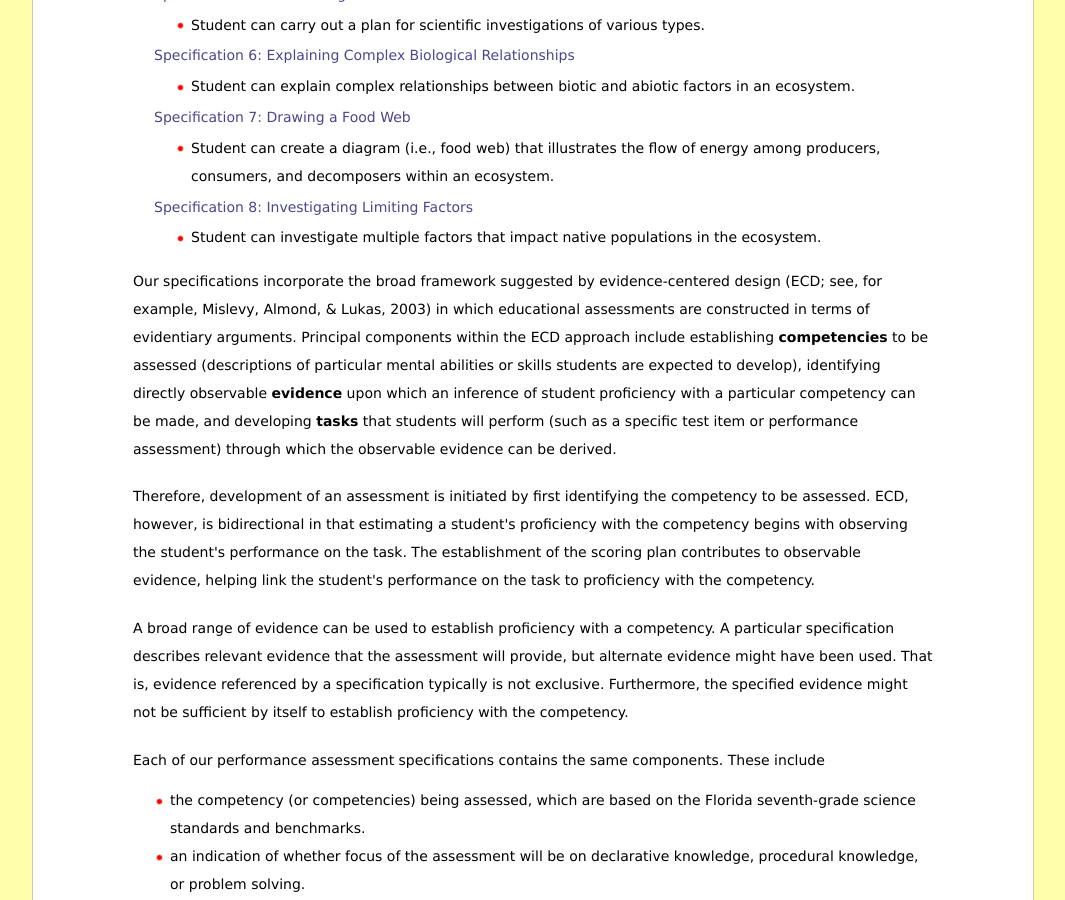
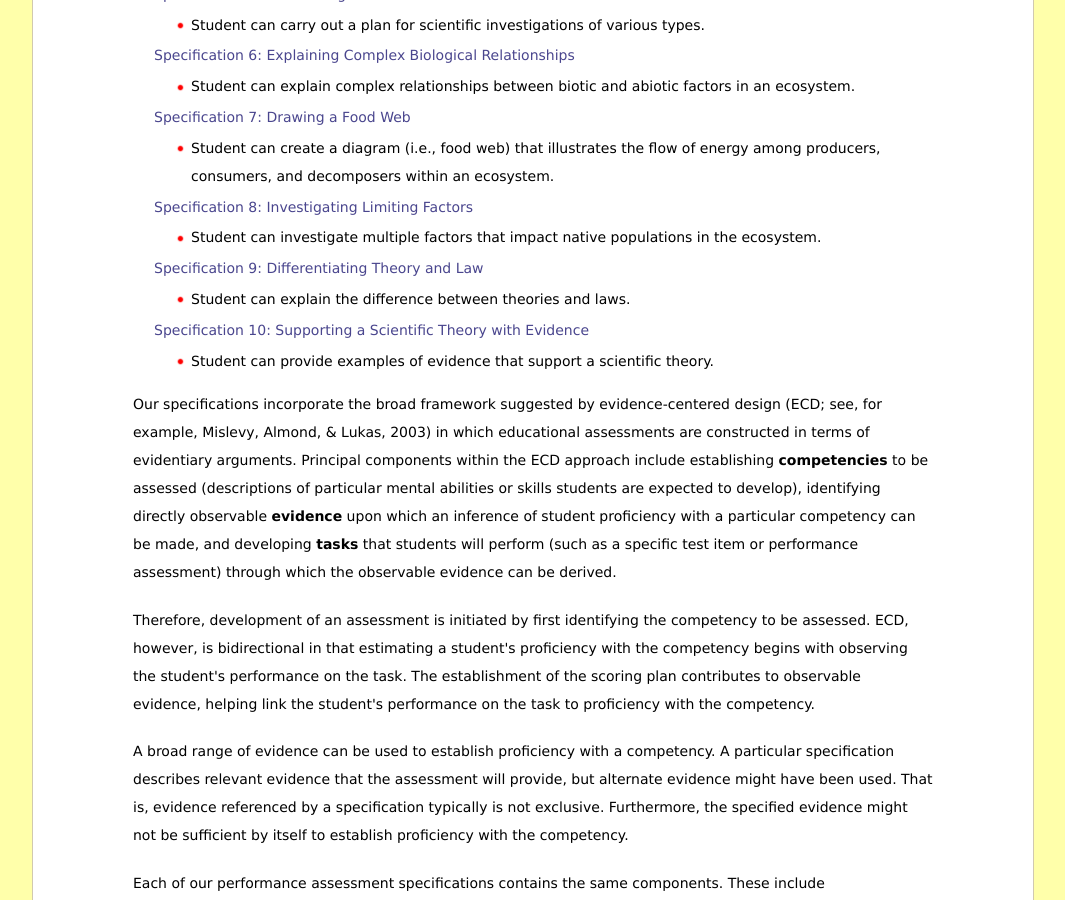
Before and after one commit to cala-fsu/cala-fsu.github.com, a Jekyll site: the page built from ies/performance_assessment_specifications/index.html, in a window 1280 px wide and 900 px high, scrolled down 909 px. Shown: the whole window, without its empty margins (107-1172 px from the left). Built offline with Jekyll 4.4.1, drawn with Linux system fonts in a browser that asks for light colours.

Commit message:
Added Performance Spec and worksheets for 9 and 10
Added Performance Spec and worksheets for 9 and 10

```diff
--- a/ies/performance_assessment_specifications/index.html
+++ b/ies/performance_assessment_specifications/index.html
@@ -72,6 +72,16 @@ id: ies
                     <li>Student can investigate multiple factors that impact native populations in the ecosystem.</li>
                 </ul>
             </li>
+            <li><a href='/files/Spec 9 - Differentiating Theory and Law - 6-26-13.pdf'>Specification 9: Differentiating Theory and Law</a>
+                <ul>
+                    <li>Student can explain the difference between theories and laws.</li>
+                </ul>
+            </li>
+            <li><a href='/files/Spec 10 - Supporting a Scientific Theory with Evidence - 6-26-13.pdf'>Specification 10: Supporting a Scientific Theory with Evidence</a>
+                <ul>
+                    <li>Student can provide examples of evidence that support a scientific theory.</li>
+                </ul>
+            </li>
         </ul>
 
         <p>Our specifications incorporate the broad framework suggested by evidence-centered design (ECD; see, for example, Mislevy,
--- a/ies/resources/index.html
+++ b/ies/resources/index.html
@@ -26,6 +26,8 @@ id: ies
             <li><a href='/files/Formative Assessment Worksheet - Spec 6.docx'>Worksheet for Specification #6</a></li>
             <li><a href='/files/Formative Assessment Worksheet - Spec 7.docx'>Worksheet for Specification #7</a></li>
             <li><a href='/files/Formative Assessment Worksheet - Spec 8 - 2012-08-21.docx'>Worksheet for Specification #8</a></li>
+            <li><a href='/files/Formative Assessment Worksheet - Spec 9 - 2013-06-26.docx'>Worksheet for Specification #9</a></li>
+            <li><a href='/files/Formative Assessment Worksheet - Spec 10 - 2013-06-20.docx'>Worksheet for Specification #10</a></li>
         </ul>
 
         <h2>Examples of Formative Assessment Worksheets</h2>
```
Also changed, not shown: 4 other files.
